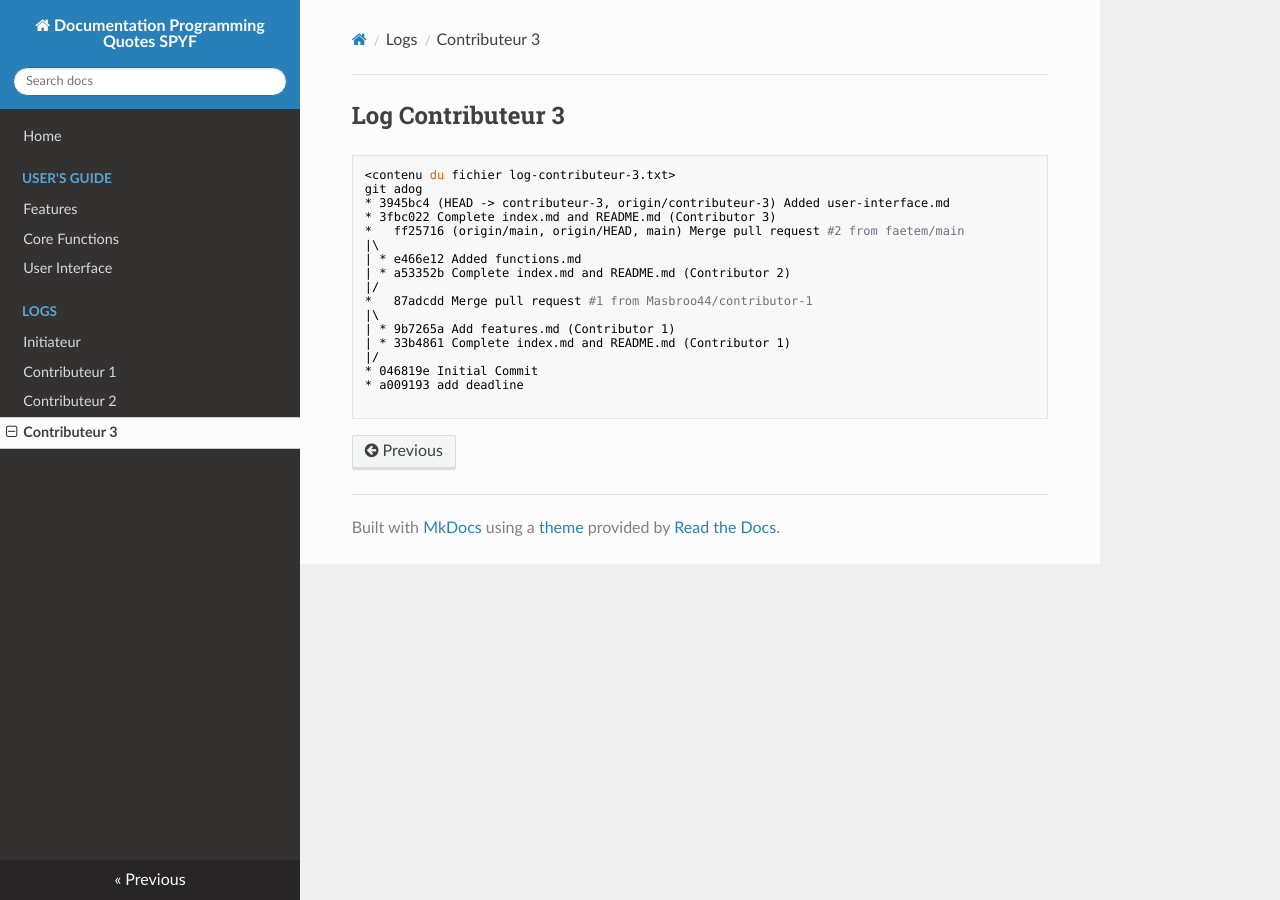
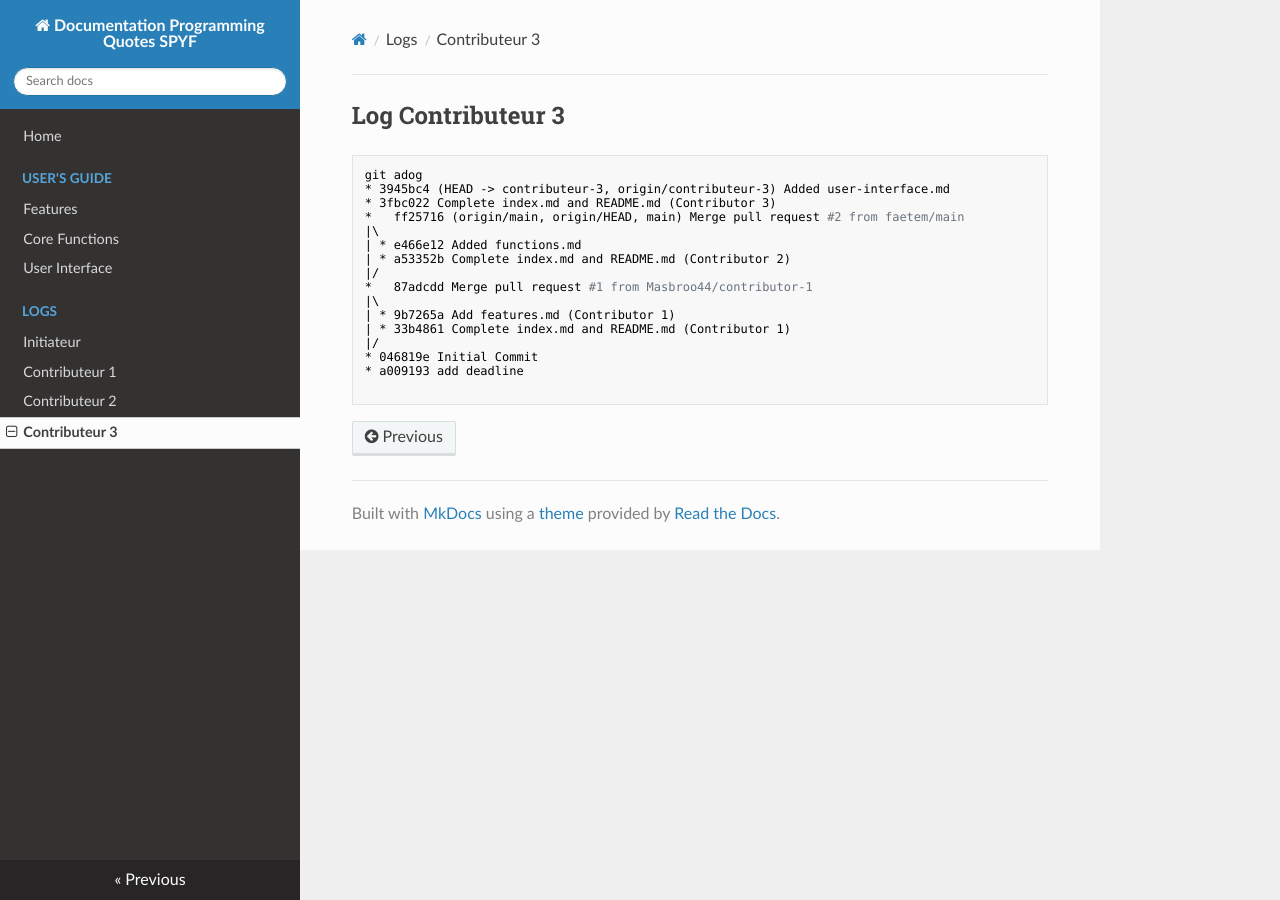
Before and after one commit to TI204/quotes-docs-spyf-team, an MkDocs documentation site: the page built from docs/logs/log-contributeur-3.md, in a window 1280 px wide. Built offline with MkDocs 1.6.1, drawn with Linux system fonts in a browser that asks for light colours; nearby versions of some CDN libraries.

Commit message:
Update log-contributeur-3.md

````diff
--- a/docs/logs/log-contributeur-3.md
+++ b/docs/logs/log-contributeur-3.md
@@ -1,7 +1,6 @@
 ## Log Contributeur 3
 
 ```bash
-<contenu du fichier log-contributeur-3.txt>
 git adog
 * 3945bc4 (HEAD -> contributeur-3, origin/contributeur-3) Added user-interface.md
 * 3fbc022 Complete index.md and README.md (Contributor 3)
````
